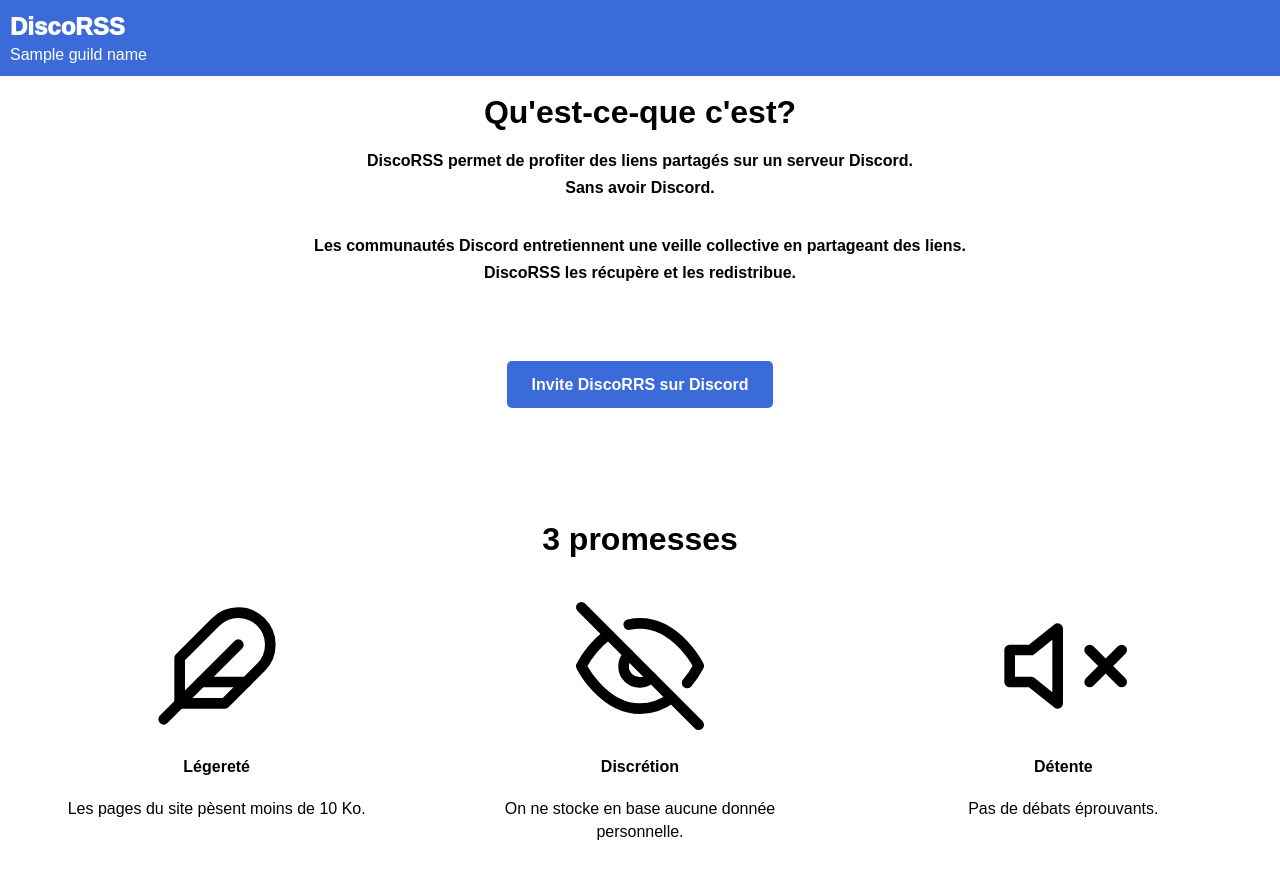
After one commit to lucgiffon/discorss, a Flask app: template website/templates/home.html in a window 1280 px wide. The commit adds this page. Run offline with Flask 2, Linux system fonts and the light colour scheme; the template is opened without the code that fills it: most values are stand-ins (such as "Sample title", 1, 10 or a date in 2020).

Commit message:
Landing page

```diff
--- a/website/static/style.css
+++ b/website/static/style.css
@@ -21,6 +21,18 @@
     justify-content: center;
     flex-direction: column;
 }
+
+/* The sticky class is added to the navbar with JS when it reaches its scroll position */
+.sticky {
+  position: fixed;
+  top: 0;
+  width: 100%;
+}
+
+.sticky + .content {
+  padding-top: 75px;
+}
+
 
 #title, a#title:link, a#title:visited, a#title, a#title:active {
     font-weight: 1000;
@@ -121,24 +133,6 @@
     display: none;
 }
 
-@media screen and (min-width: 801px) {
-    .navigation {
-        text-align: left;
-    }
-
-    /*add some space around the arrows*/
-    .navigation > a#next::after {
-        margin-left: 10px;
-    }
-    .navigation > a#prev::before {
-        margin-right: 10px;
-    }
-
-    a.button span {
-        display: inline-block;
-}
-}
-
 .flair, a.flair:link, a.flair:visited  {
     border: solid;
     border-color: #a6a6a6;
@@ -150,6 +144,69 @@
     padding: 1px 7px;
     font-size: 0.8em;
     margin-bottom: 3px;
+}
+
+#texts {
+    margin-bottom: 50px;
+}
+.title_text {
+    text-align: center;
+    padding: 10px;
+}
+
+.text_block {
+    text-align: center;
+    padding: 0 30px 30px;
+    font-weight: bold;
+}
+
+.sub_text_block {
+    padding-top: 5px;
+}
+
+#div_invite_bot {
+    text-align: center;
+}
+
+#invite_bot {
+    /*display: inline-block;*/
+    /*border: solid;*/
+    border-radius: 5px;
+    padding: 15px 25px;
+    text-decoration: none;
+    color: white;
+    font-weight: bolder;
+    background-color: var(--main-color);
+}
+
+#invite_bot:hover {
+    text-decoration: none !important;
+    opacity: 0.7;
+}
+
+
+#cards {
+    display: grid;
+    margin-top: 100px;
+    text-align: center;
+    justify-items: center
+}
+
+.value_card {
+    /*display: block;*/
+    text-align: center;
+    vertical-align: center;
+    padding: 20px;
+    margin: 10px;
+    max-width: 20em;
+}
+
+.img_card {
+    padding-bottom: 20px;
+}
+.title_card {
+    padding-bottom: 20px;
+    font-weight: bold;
 }
 
 @media (prefers-color-scheme: dark) {
@@ -166,3 +223,36 @@
         background-color: var(--light-bg-color);
     }
 }
+
+@media screen and (min-width: 801px) {
+    .navigation {
+        text-align: left;
+    }
+
+    /*add some space around the arrows*/
+    .navigation > a#next::after {
+        margin-left: 10px;
+    }
+    .navigation > a#prev::before {
+        margin-right: 10px;
+    }
+
+    a.button span {
+        display: inline-block;
+    }
+
+    #cards {
+        grid-template-columns:1fr 1fr 1fr;
+
+    }
+
+    .title_text {
+        grid-column-start: 2;
+        grid-row-start: 1;
+    }
+
+    .value_card {
+      grid-row-start: 2;
+    }
+
+}
--- a/website/templates/base.html
+++ b/website/templates/base.html
@@ -8,7 +8,7 @@
     <title>{% block title %}Discorss{% endblock %}</title>
 </head>
 <body>
-    <nav id="navbar">
+    <nav id="navbar" class="sticky">
         <a href="/" id="title">DiscoRSS</a>{% block servername %}{% endblock %}
     </nav>
 
@@ -35,7 +35,6 @@
     {% endwith %}
 
     <div class="content">
-        <div class="tip">Cliquez sur une catégorie pour afficher uniquement les articles de celle-ci</div>
         {% block content %}Default content{% endblock %}
     </div>
 
--- a/website/templates/feed_view.html
+++ b/website/templates/feed_view.html
@@ -2,6 +2,7 @@
 {% block title %}{{ guild_name }}{% endblock %}
 {% block servername %}<a href="/d/{{ guild_slug }}" id="subtitle">{{ guild_name }}</a>{% endblock %}
 {% block content %}
+    <div class="tip">Cliquez sur une catégorie pour afficher uniquement les articles de celle-ci</div>
     <div class="container">
     {% for dict_link in lst_dict_links %}
         <div class="grid-item">
--- /dev/null
+++ b/website/templates/home.html
@@ -0,0 +1,55 @@
+{% extends "base.html" %}
+{% block title %}{{ guild_name }}{% endblock %}
+{% block servername %}<a href="/d/{{ guild_slug }}" id="subtitle">{{ guild_name }}</a>{% endblock %}
+{% block content %}
+
+    <div id="texts">
+    <h1 class="title_text">Qu'est-ce-que c'est?</h1>
+
+
+    <div class="text_block">
+    <div class="sub_text_block">
+    DiscoRSS permet de profiter des liens partagés sur un serveur Discord.
+    </div>
+    <div class="sub_text_block">
+    Sans avoir Discord.
+    </div>
+    </div>
+
+    <div class="text_block">
+    <div class="sub_text_block">
+        Les communautés Discord entretiennent une veille collective en partageant des liens.
+    </div>
+    <div class="sub_text_block">
+        DiscoRSS les récupère et les redistribue.
+    </div>
+    </div>
+    </div>
+
+    <div id="div_invite_bot">
+    <a id="invite_bot" href="https://discord.com/api/oauth2/authorize?client_id=1043554847523348521&permissions=65536&scope=bot">Invite DiscoRRS sur Discord</a>
+    </div>
+
+    <div id="cards">
+    <h1 class="title_text">3 promesses</h1>
+
+    <div class="value_card">
+    <img class="img_card" alt="Icône incognito" src={{ url_for('static', filename='feather.svg') }} />
+    <div class="title_card">Légereté</div>
+    <div>Les pages du site pèsent moins de 10 Ko.</div>
+    </div>
+
+    <div class="value_card">
+    <img class="img_card" alt="Icône incognito" src={{ url_for('static', filename='eye-off.svg') }} />
+    <div class="title_card">Discrétion</div>
+    <div>On ne stocke en base aucune donnée personnelle.</div>
+    </div>
+
+    <div class="value_card">
+    <img class="img_card" alt="Icône incognito" src={{ url_for('static', filename='volume-x.svg') }} />
+    <div class="title_card">Détente</div>
+    <div>Pas de débats éprouvants.</div>
+    </div>
+    </div>
+
+{% endblock %}
--- a/website/views.py
+++ b/website/views.py
@@ -12,7 +12,7 @@
 
 @views_blueprint.route("/")
 def home():
-    return redirect("/d/serveur-de-thadeus-pwufxmdl", code=302)
+    return render_template("home.html")
 
 
 def get_guild_from_id(id_guild):
```
Also changed, not shown: README.md, website/static/eye-off.svg (added), website/static/feather.svg (added), website/static/volume-x.svg (added).
